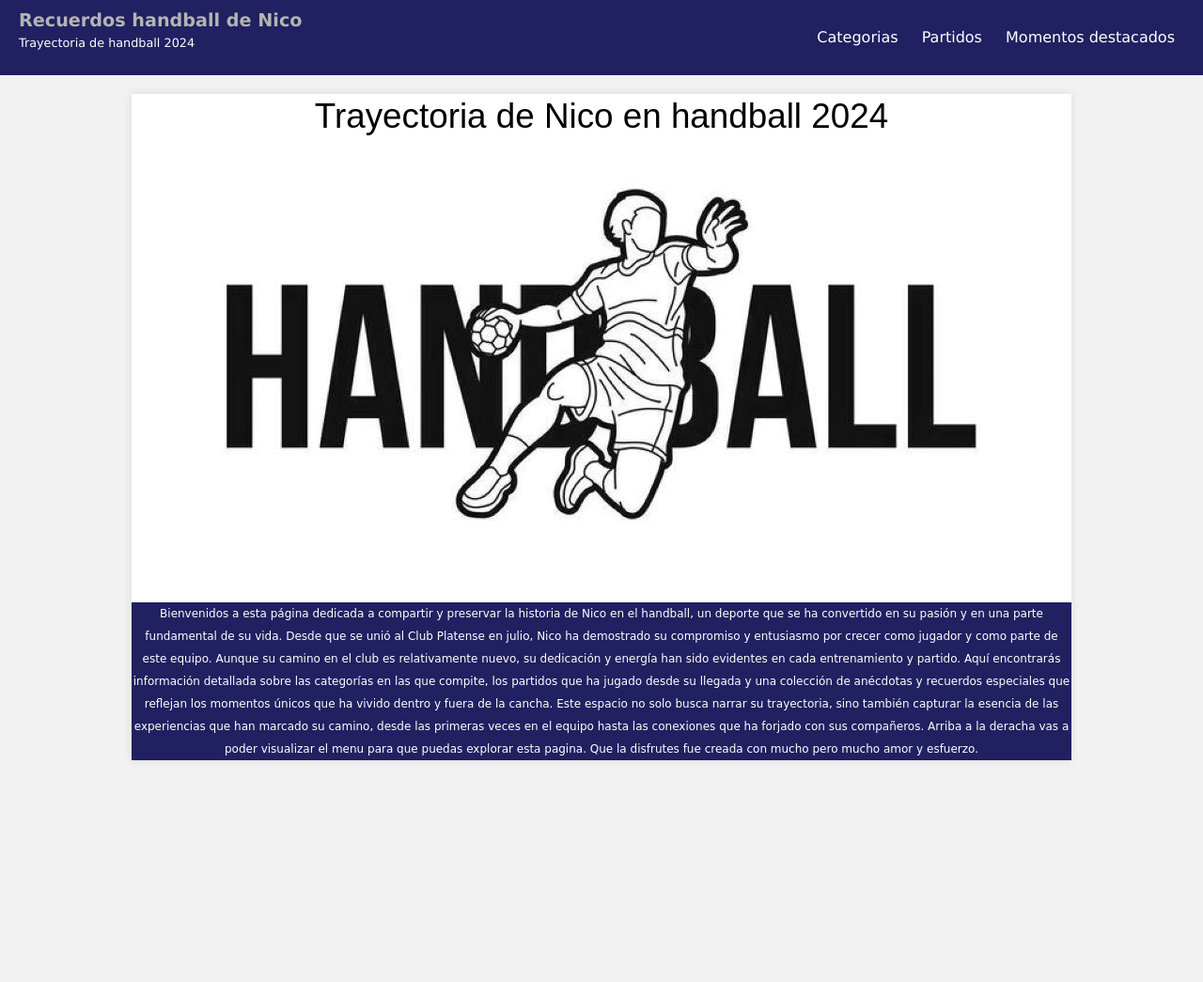
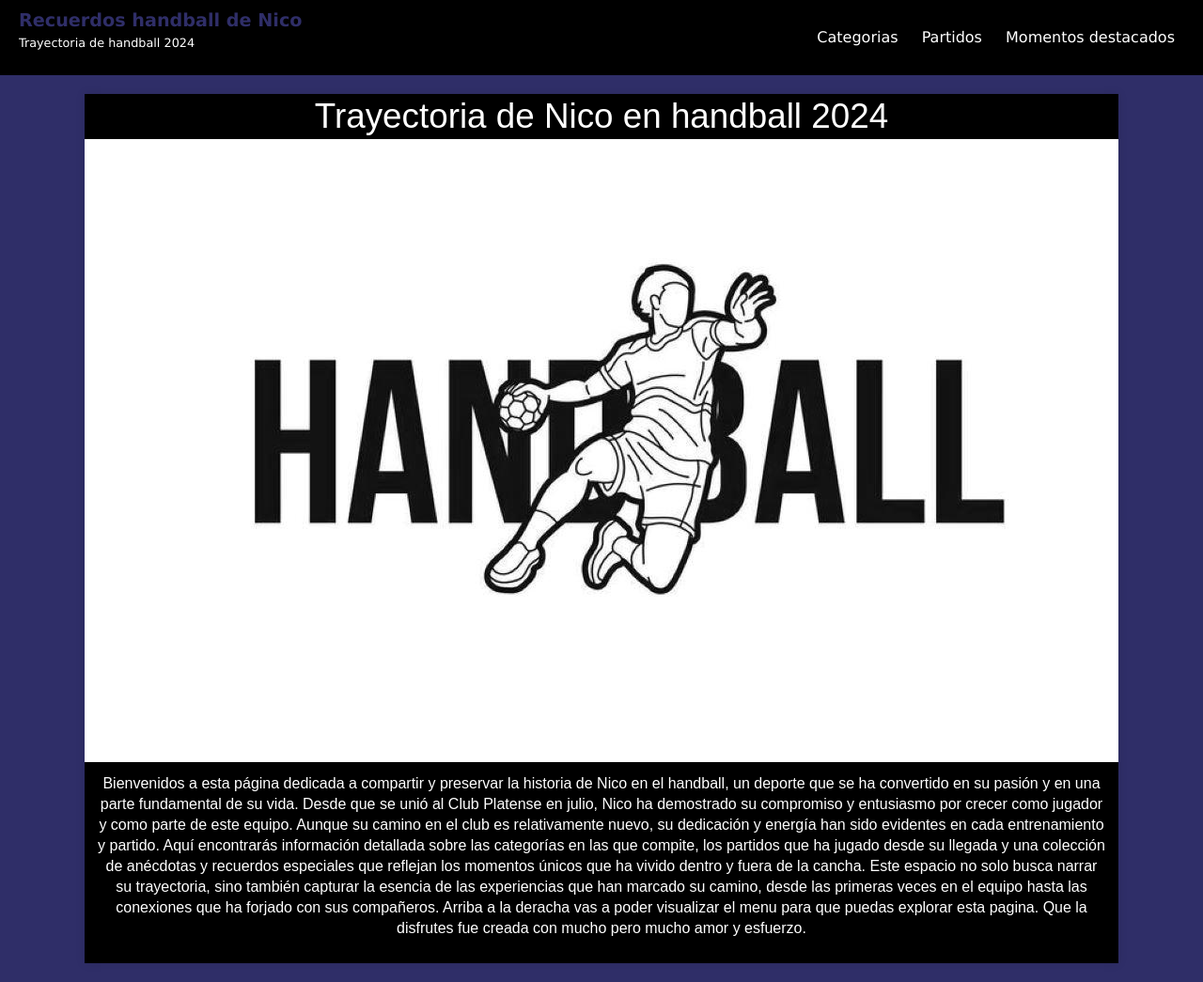
Before and after one commit to romiviana/handballnico.github.io, a plain HTML site: page index.html in a window 1280 px wide. Shown: the whole page at 94% size. Before the commit the page ends 829 px from the top, so only its background shows below. Drawn offline with Linux system fonts and the light colour scheme; a web font is replaced by a local one.

Commit message:
Update styles.css

```diff
--- a/styles.css
+++ b/styles.css
@@ -3,7 +3,7 @@ body {
 	padding: 0;
 	font-family: Verdana;
 	color: #000000;
-	background: #f2f2f2;
+	background: #2f2e68;
 	font-size: 1em;
 	line-height: 1.5em;
 }
@@ -13,7 +13,10 @@ h1 {
 	margin: 15px 0;
 	text-align: center;
 	font-weight: 300;
-    font-family: fantasy;
+    font-family: "Londrina Shadow", sans-serif;
+	font-weight: 400;
+    color: #ffffff;
+	background-color: #000000 ;
 }
 p {
 	margin: 0 0 1.5em 0;
@@ -22,9 +25,11 @@ p {
 img {
 	max-width: 100%;
 	height: auto;
+	text-align: center;
+	padding: 80px;
 }
 #encabezado-principal{
-    background: #212061;
+    background: #000000;
 	color: white;
 	height: 80px;
 }
@@ -37,7 +42,7 @@ img {
 	text-decoration: none;
 }
 #logo-encabezado:hover{
-    color: #b4b4b4;
+    color: #2f2e68;
 }
 #logo-encabezado .nombre-web{
     display: block;
@@ -69,22 +74,37 @@ img {
 	text-decoration: none;
 }
 .menu ul li a:hover{
-    background: #38375a;
+    background:#2f2e68;
+	border: 2px solid black;
 }
 #text-principio{
     background: white;
+	width: 140%;
+	max-width: 1100px;
+	margin: 20px auto;
+	box-shadow: 0 0 10px rgba(0,0,0,.1);
+	text-align: center;
+}
+.contenido1{
+    text-align: center;
+    font-size: 16px;
+    margin: 20px auto;
+    text-decoration: none;
+    background: #000000;
+    color: white;
+    font-family: arial;
+	line-height: 22px;
+	padding: 12px 12px 2px 12px
+}
+#parrafo1{
+    background: rgb(0, 0, 0);
+	color: #ffffff;
 	width: 120%;
 	max-width: 1000px;
 	margin: 20px auto;
 	box-shadow: 0 0 10px rgba(0,0,0,.1);
+	text-align: center;
+	font-family: Arial;
+	padding: 12px 12px 1px 12px;
+	font-size: 16px;
 }
-.contenido1{
-    text-align: center;
-    word-spacing: normal;
-    font-size: 12px;
-    margin: 10px auto;
-    text-decoration: none;
-    background: #212061;
-    color: white;
-    font-family: cursive;
-}
```
